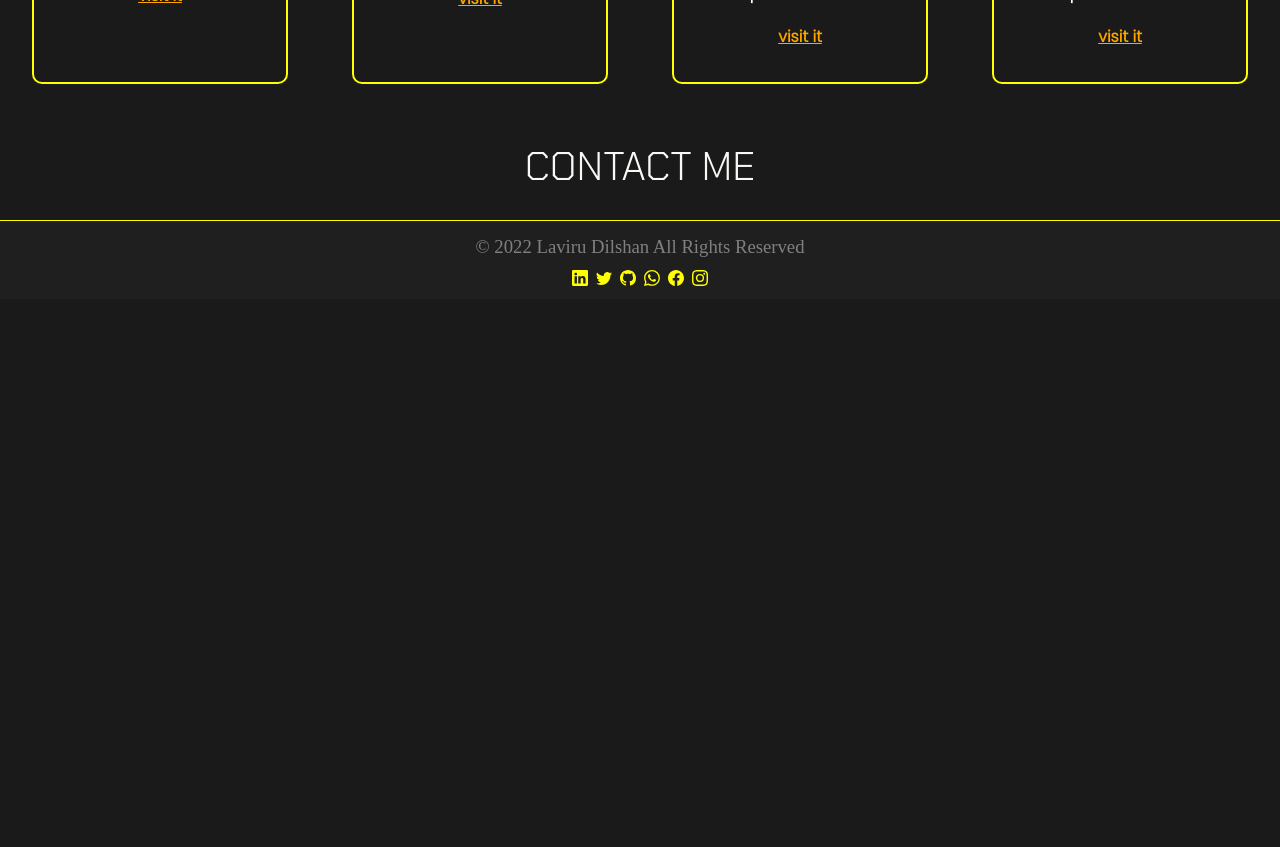
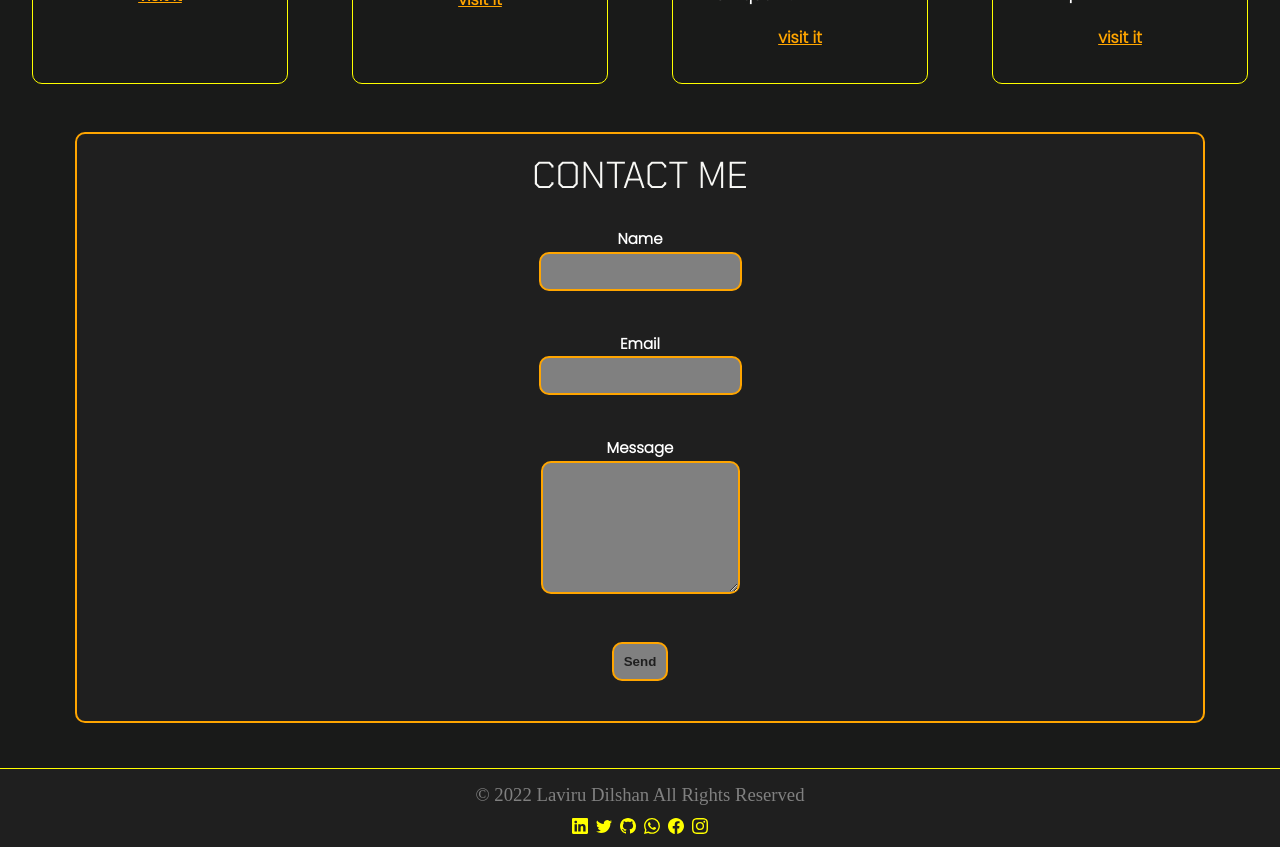
Before and after one commit to Laviru-Dilshan/portfolio, a React (Create React App) app: page / in a window 1280 px wide. Shown: the part 2500-3347 px from the top of the page. Before the commit the page ends 2799 px from the top, so only its background shows below. Built offline with nearby package versions, Linux system fonts and the light colour scheme; a web font is replaced by a local one.

Commit message:
add contact form

```diff
--- a/package.json
+++ b/package.json
@@ -3,6 +3,7 @@
   "version": "0.1.0",
   "private": true,
   "dependencies": {
+    "@emailjs/browser": "^3.6.2",
     "@testing-library/jest-dom": "^5.16.4",
     "@testing-library/react": "^13.3.0",
     "@testing-library/user-event": "^13.5.0",
--- a/src/App.js
+++ b/src/App.js
@@ -3,7 +3,7 @@ import About from "./componets/About"
 import Home from "./componets/Home";
 import Skills from "./componets/Skills";
 import Projects from "./componets/Projects";
-import Contact from "./componets/Contact";
+import ContactUs from "./componets/Contact";
 import Footer from "./componets/Footer";
 
 //import Home from "./componets/Home";
@@ -16,7 +16,7 @@ function App() {
       <About />
       <Skills />
       <Projects />
-      <Contact />
+      <ContactUs />
       <Footer />
     </div>
   );
--- a/src/componets/Contact.js
+++ b/src/componets/Contact.js
@@ -1,11 +1,44 @@
-import React from 'react';
+import {React,useRef} from 'react';
+import emailjs from '@emailjs/browser';
 
-function Contact() {
-    return (
-        <div>
-            <h1 className='title' id='contact'>Contact Me</h1>
-        </div>
-    );
-}
+export const ContactUs = () => {
+  const form = useRef();
 
-export default Contact;
+  const sendEmail = (e) => {
+    e.preventDefault();
+
+    emailjs.sendForm('service_km3uf22', 'template_rlu5eyc', form.current, 'PL0_Esvzp8nb73yeN')
+      .then((result) => {
+          console.log(result.text);
+          alert("Thank You... I recived Your message reply queckly.")
+          form.current.reset()
+      }, (error) => {
+          console.log(error.text);
+          alert("Sorry Some error..!")
+          form.current.reset()
+      });
+  };
+
+  return (
+    <div className='form'>
+        <h1 className='title' id='contact'>Contact Me</h1>
+        <form ref={form} onSubmit={sendEmail}>
+        <label>Name </label>
+        <br />
+        <input type="text" name="name" required/>
+        <br />
+        <label>Email </label>
+        <br />
+        <input type="email" name="email" required/>
+        <br />
+        <label>Message </label>
+        <br />
+        <textarea name="message" required/>
+        <br />
+        <input type="submit" value="Send" />
+        </form>
+    </div>
+  );
+};
+
+export default ContactUs;
--- a/src/index.css
+++ b/src/index.css
@@ -174,7 +174,7 @@ img{
     padding-top: 2em;
     padding-bottom: 2em;
     padding-right: 2em;
-    border: var(--color-primary) solid 2px;
+    border: var(--color-primary) solid 1px;
     border-radius: 10px;
 }
 
@@ -202,3 +202,63 @@ img{
 .project-box p{
     padding-bottom: 1em;
 }
+
+.form{
+    background-color: var(--color-bg);
+    margin-left: 5em;
+    margin-right: 5em;
+    padding-top: 10px;
+    border: var(--color-primary-varient) solid 2px;
+    display: block;
+    border-radius: 10px;
+    text-align: center;
+    align-content: center;
+    justify-content: center;
+    font-size: 15px;
+    margin-bottom: 3em;
+}
+
+.form input{
+    background-color: var(--color-light);
+    font-weight: 700;
+    color:var(--color-bg);
+    margin-bottom: 40px;
+    padding-left: 10px;
+    padding-right: 10px;
+    padding-top: 10px;
+    padding-bottom: 10px;
+    padding-right: 10px;
+    border-radius: 10px;
+    border: var(--color-primary-varient) solid 2px;
+
+}
+
+.form textarea{
+    height: 10em;
+    background-color: var(--color-light);
+    font-weight: 700;
+    color:var(--color-bg);
+    margin-bottom: 40px;
+    padding-left: 10px;
+    padding-right: 10px;
+    padding-top: 10px;
+    padding-right: 10px;
+    border-radius: 10px;
+    border: var(--color-primary-varient) solid 2px;
+}
+.form textarea:hover{
+    border-color: var(--color-primary);
+    cursor: pointer;
+}
+
+.form input:hover{
+    border-color: var(--color-primary);
+    cursor: pointer;
+}
+
+@media screen and (max-width:768px){
+    .form{
+        margin-left: 2em;
+        margin-right: 2em;
+    }
+}
```
Also changed, not shown: 1 other file (tests, documents, lock files or other folders).
